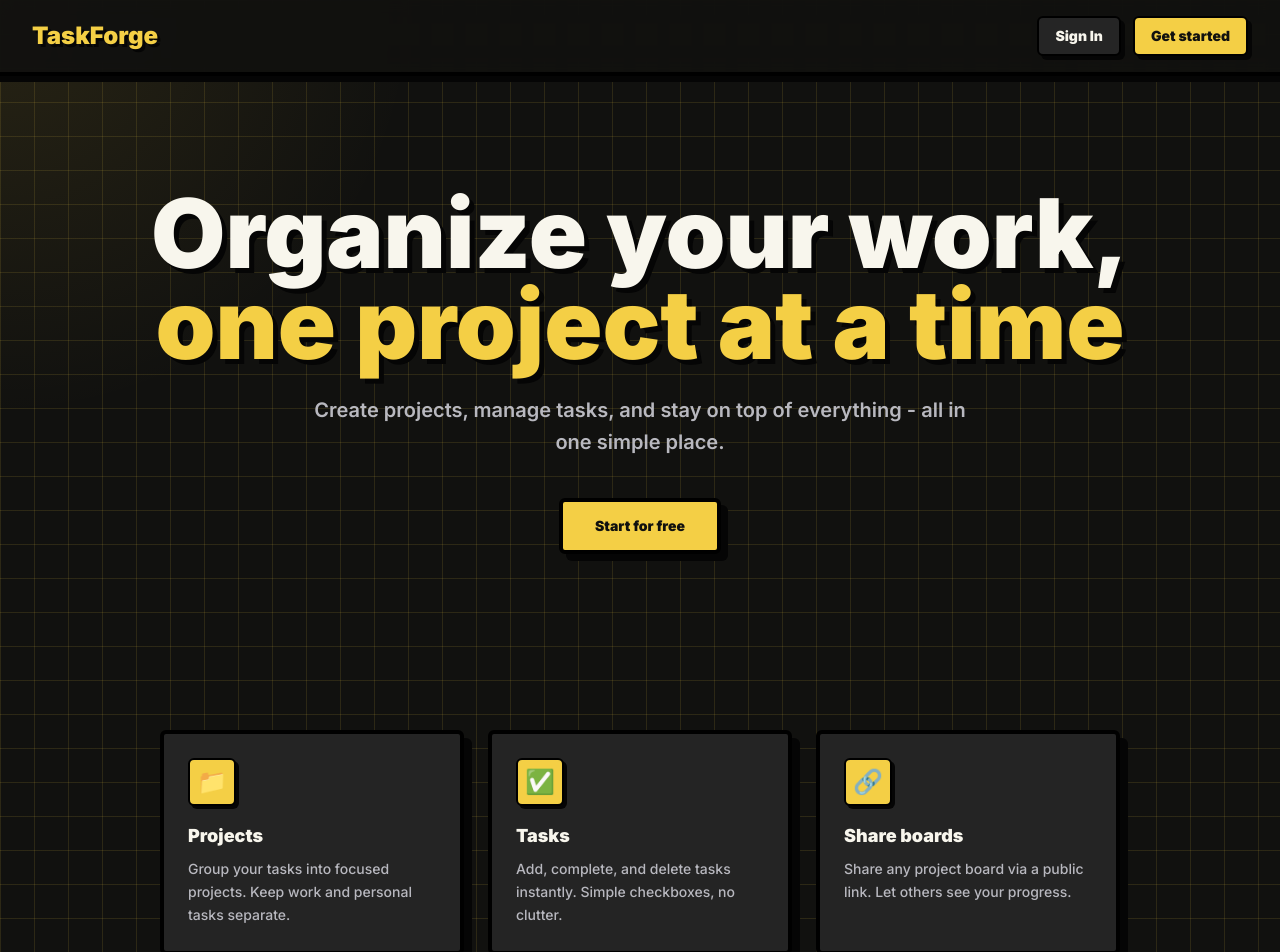
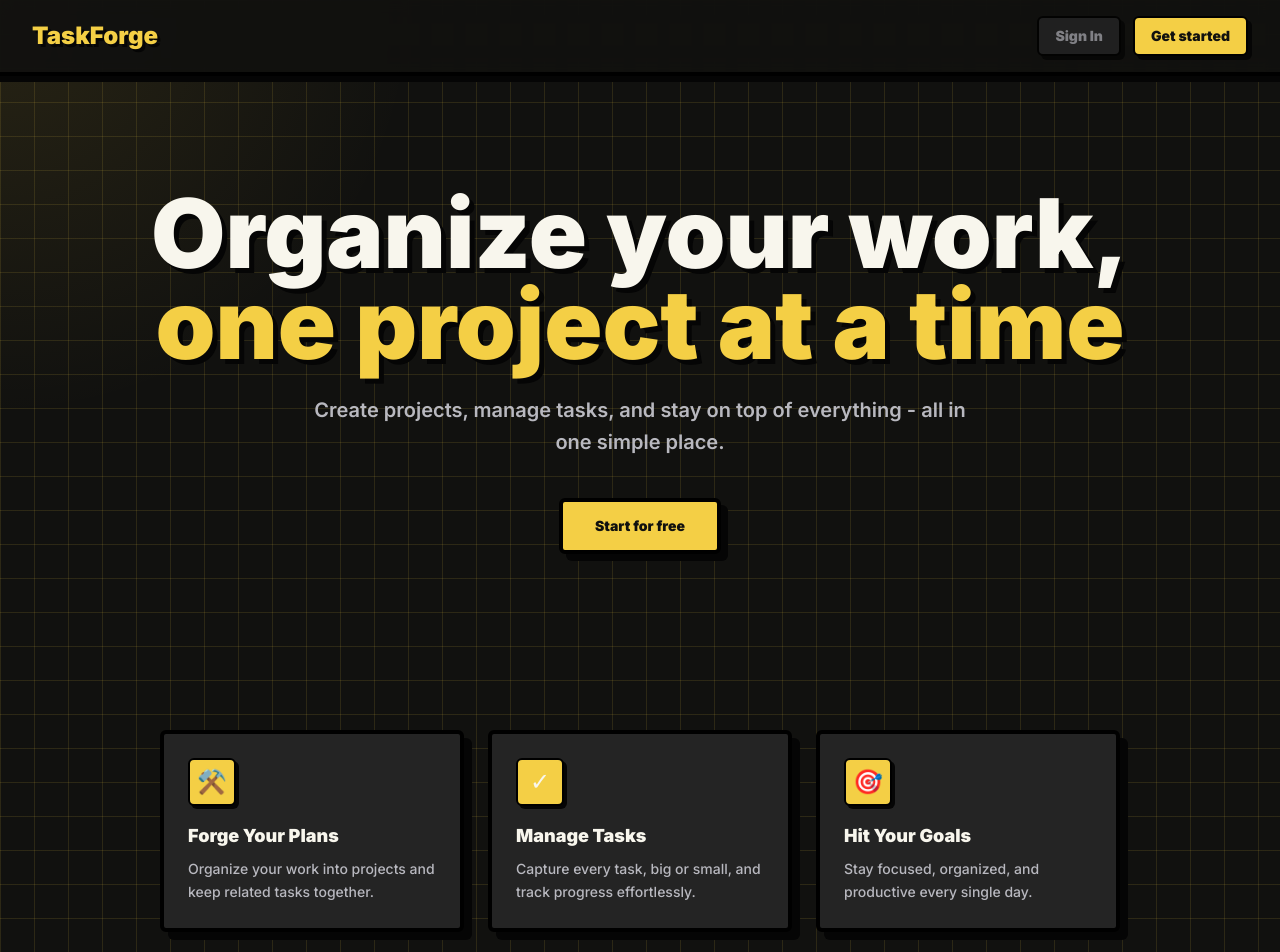
Before and after one commit to saitamacodex/taskforge, a Next.js app: page / in a window 1280 px wide. Shown: the top 952 px of the page. Built offline with nearby package versions, Linux system fonts and the light colour scheme.

Commit message:
final bug fix on dashboard

```diff
--- a/app/(dashboard)/dashboard/page.tsx
+++ b/app/(dashboard)/dashboard/page.tsx
@@ -21,9 +21,20 @@ async function DashboardPage() {
     <div className="min-h-screen p-5 sm:p-8 lg:p-10">
       <DashboardHeader />
       <div className="grid grid-cols-1 gap-6 md:grid-cols-2 xl:grid-cols-3">
-        {allProjects.map((project) => (
-          <ProjectCard key={project.id} project={project} />
-        ))}
+        {allProjects.length === 0 ? (
+          <div className="col-span-3 rounded-md border-4 border-dashed border-white p-12 text-center">
+            <p className="text-2xl font-black text-white mb-2">
+              No projects yet!
+            </p>
+            <p className="text-gray-500 font-bold text-sm">
+              Click "+ New Board" to get started
+            </p>
+          </div>
+        ) : (
+          allProjects.map((project) => (
+            <ProjectCard key={project.id} project={project} />
+          ))
+        )}
       </div>
     </div>
   );
--- a/app/(marketing)/page.tsx
+++ b/app/(marketing)/page.tsx
@@ -4,22 +4,21 @@ import Link from "next/link";
 function LandingPage() {
   const features = [
     {
-      icon: "📁",
-      title: "Projects",
+      icon: "⚒️",
+      title: "Forge Your Plans",
       description:
-        "Group your tasks into focused projects. Keep work and personal tasks separate.",
+        "Organize your work into projects and keep related tasks together.",
     },
     {
-      icon: "✅",
-      title: "Tasks",
+      icon: "✓",
+      title: "Manage Tasks",
       description:
-        "Add, complete, and delete tasks instantly. Simple checkboxes, no clutter.",
+        "Capture every task, big or small, and track progress effortlessly.",
     },
     {
-      icon: "🔗",
-      title: "Share boards",
-      description:
-        "Share any project board via a public link. Let others see your progress.",
+      icon: "🎯",
+      title: "Hit Your Goals",
+      description: "Stay focused, organized, and productive every single day.",
     },
   ];
 
--- a/components/layout/navbar.tsx
+++ b/components/layout/navbar.tsx
@@ -12,12 +12,14 @@ function Navbar() {
       </Link>
 
       <div className="flex items-center gap-3">
-        <Link
-          href="/dashboard"
-          className="rounded-md border-2 border-black bg-[#252525] px-4 py-2 text-sm font-black text-[#f8f6ed] shadow-[4px_4px_0_#050505] transition-transform hover:translate-x-0.5 hover:translate-y-0.5 hover:shadow-[2px_2px_0_#050505]"
+        <button
+          type="button"
+          disabled
+          title="coming soon...."
+          className="cursor-not-allowed rounded-md border-2 border-black bg-[#252525] px-4 py-2 text-sm font-black text-[#9d9da3] opacity-80 shadow-[4px_4px_0_#050505]"
         >
           Sign In
-        </Link>
+        </button>
         <Link
           href="/dashboard"
           className="rounded-md border-2 border-black bg-[#f4cf45] px-4 py-2 text-sm font-black text-[#11110f] shadow-[4px_4px_0_#050505] transition-transform hover:translate-x-0.5 hover:translate-y-0.5 hover:shadow-[2px_2px_0_#050505]"
--- a/components/projects/createProjectForm.tsx
+++ b/components/projects/createProjectForm.tsx
@@ -23,10 +23,10 @@ export default function CreateProjectForm({
 
   return (
     <div className="mx-auto mt-10 mb-14 max-w-lg rounded-md border-4 border-black bg-[#242424] p-6 shadow-[8px_8px_0_#050505]">
-      <h2 className="mb-5 text-2xl font-black text-[#f8f6ed]">New Project</h2>
+      <h2 className="mb-5 text-2xl font-black text-[#f8f6ed]">New Board</h2>
       <input
         type="text"
-        placeholder="Project Name"
+        placeholder="Board Name"
         value={name}
         onChange={(e) => setName(e.target.value)}
         className="mb-3 w-full rounded-md border-2 border-black bg-[#f8f6ed] px-4 py-3 text-sm font-bold text-[#11110f] outline-none shadow-[3px_3px_0_#050505] placeholder:text-[#5c5c62] focus:bg-white"
--- a/components/projects/dashboardHeader.tsx
+++ b/components/projects/dashboardHeader.tsx
@@ -10,13 +10,13 @@ export default function DashboardHeader() {
     <div className="mb-8">
       <div className="mb-6 flex flex-col gap-4 border-b-4 border-none pb-6 sm:flex-row sm:items-center sm:justify-between">
         <h1 className="text-4xl font-black text-[#f8f6ed] [text-shadow:4px_4px_0_#050505] sm:text-5xl">
-          My Projects
+          Your Workspace
         </h1>
         <button
           onClick={() => setIsOpen(!isOpen)}
           className="w-fit rounded-md border-4 border-black bg-[#f4cf45] px-5 py-2.5 text-sm font-black text-[#11110f] shadow-[6px_6px_0_#050505] transition-transform hover:translate-x-1 hover:translate-y-1 hover:shadow-[3px_3px_0_#050505]"
         >
-          + New Project
+          + New Board
         </button>
       </div>
 
```
